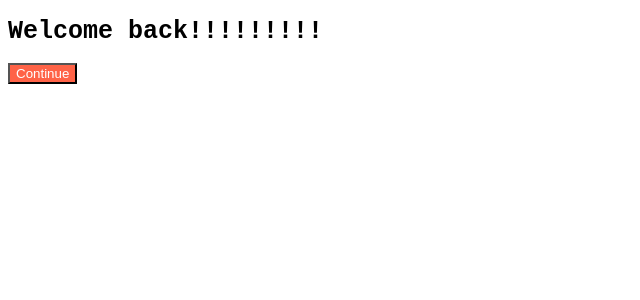
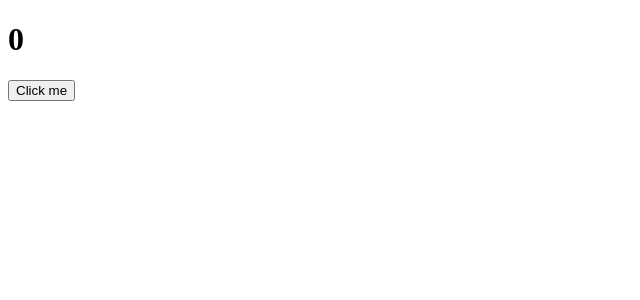
Before and after one commit to brillk/Nomad-React1, a React (Create React App) app: page / in a window 1280 px wide. Shown: the top 300 px of the page, without its empty margins (0-640 px from the left). Built offline with nearby package versions, Linux system fonts and the light colour scheme.

Commit message:
useEffect

```diff
--- a/src/App.js
+++ b/src/App.js
@@ -1,11 +1,17 @@
 import Button from "./Button";
 import style from "./App.module.css";
+import { useEffect, useState } from "react";
 
 function App() {
+  const [counter, setValue] = useState(0);
+  const onClick = () => setValue(prev => prev + 1);
+  useEffect(() => {
+    console.log("Call the APi");
+  });
   return (
     <div>
-      <h1 className={style.title}>Welcome back!!!!!!!!!</h1>
-      <Button text={"Continue"} />
+      <h1>{counter}</h1>
+      <button onClick={onClick}>Click me</button>
     </div>
   );
 }
@@ -13,3 +19,6 @@
 export default App;
 
 //독립적으로 나눌 수 있어서 편하긴 하다
+/*
+useEffect는 코드가 딱 한번만 실행하도록 보호해준다
+*/
```
